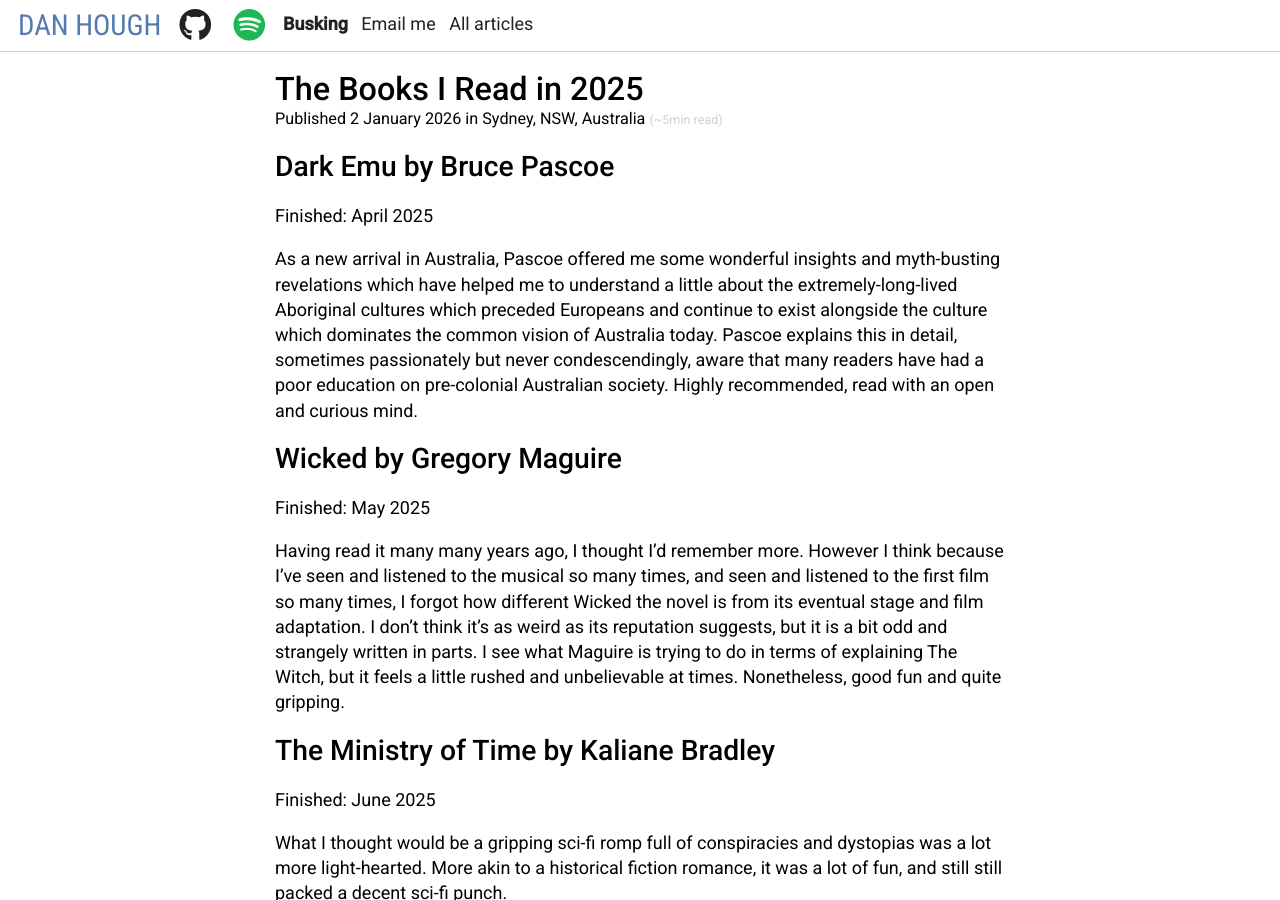
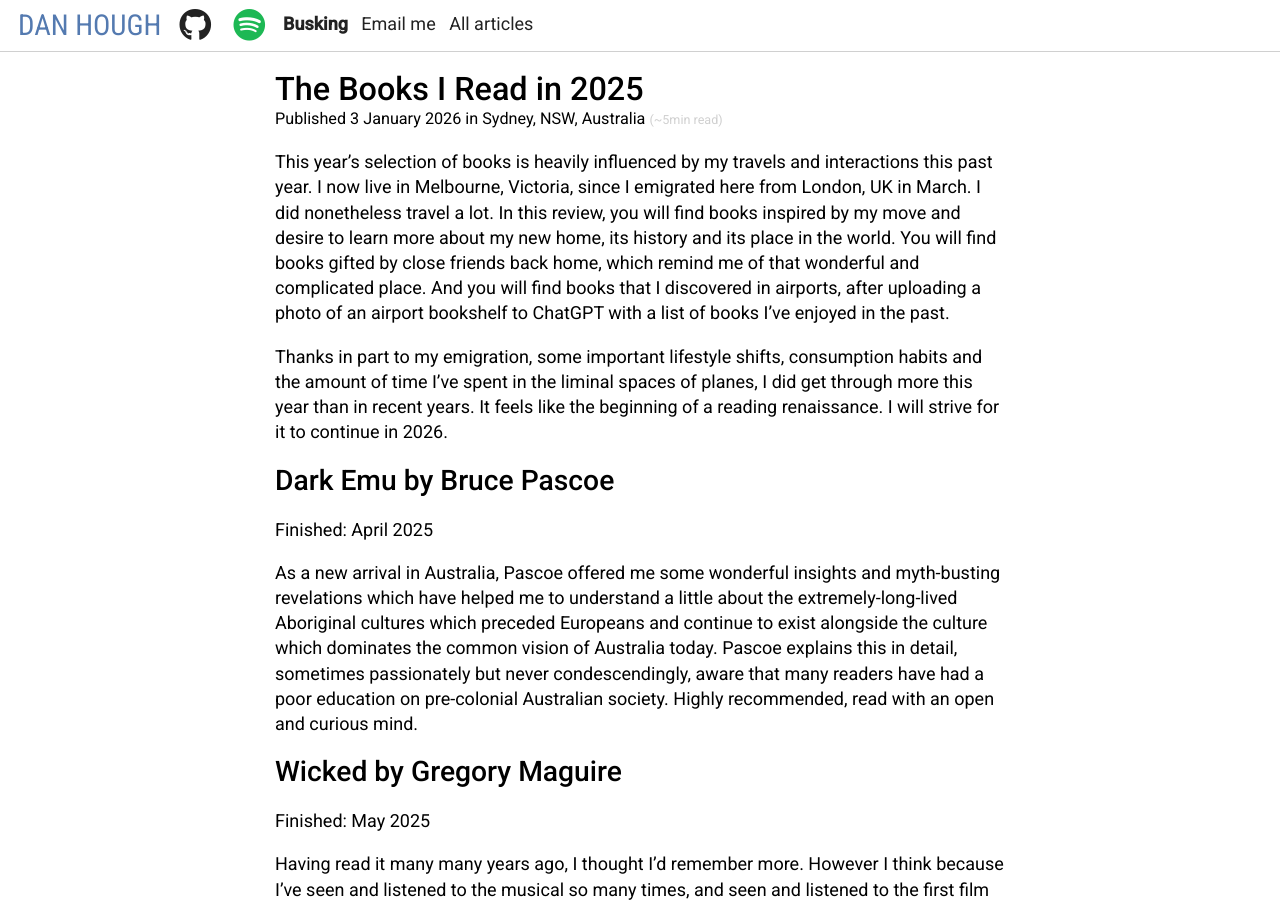
Before and after one commit to basicallydan/danhough.com, a Jekyll site: the page built from _posts/2025-12-31-books-of-2025.markdown, in a window 1280 px wide and 900 px high. Built offline with Jekyll 4.4.1, drawn with Linux system fonts in a browser that asks for light colours; comment, search, counter and statistics services are not loaded.

Commit message:
update  date

```diff
--- a/_posts/2025-12-31-books-of-2025.markdown
+++ b/_posts/2025-12-31-books-of-2025.markdown
@@ -1,7 +1,7 @@
 ---
 layout: post
 title: The Books I Read in 2025
-date_created: 2 January 2026
+date_created: 3 January 2026
 location: Sydney, NSW, Australia
 comments: true
 description: The books I read in 2025.
@@ -9,6 +9,10 @@ time_to_read_estimate: 5
 twitterCardType: summary_large_image
 tags: [books]
 ---
+
+This year's selection of books is heavily influenced by my travels and interactions this past year. I now live in Melbourne, Victoria, since I emigrated here from London, UK in March. I did nonetheless travel a lot. In this review, you will find books inspired by my move and desire to learn more about my new home, its history and its place in the world. You will find books gifted by close friends back home, which remind me of that wonderful and complicated place. And you will find books that I discovered in airports, after uploading a photo of an airport bookshelf to ChatGPT with a list of books I've enjoyed in the past.
+
+Thanks in part to my emigration, some important lifestyle shifts, consumption habits and the amount of time I've spent in the liminal spaces of planes, I did get through more this year than in recent years. It feels like the beginning of a reading renaissance. I will strive for it to continue in 2026.
 
 ## Dark Emu by Bruce Pascoe
 
```
